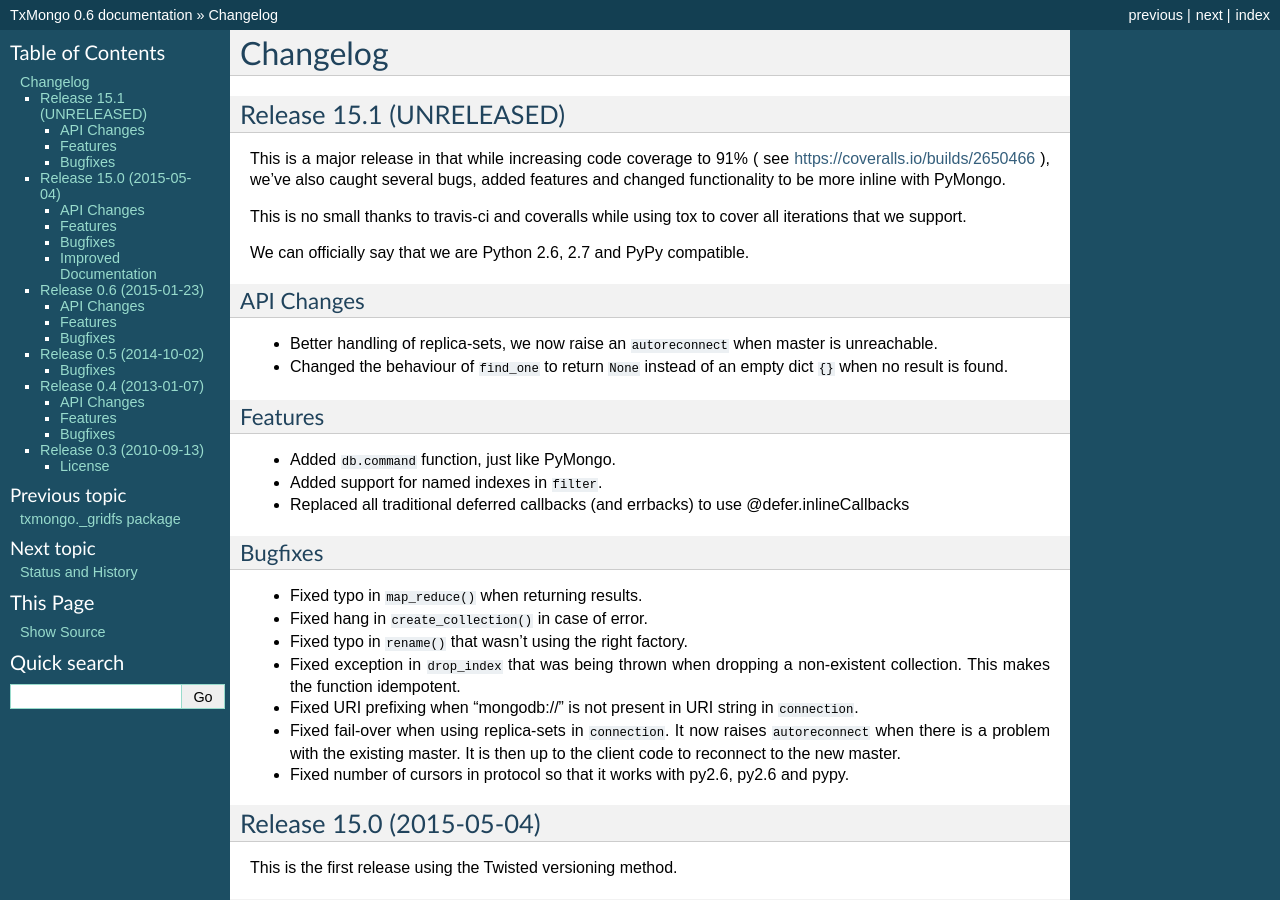
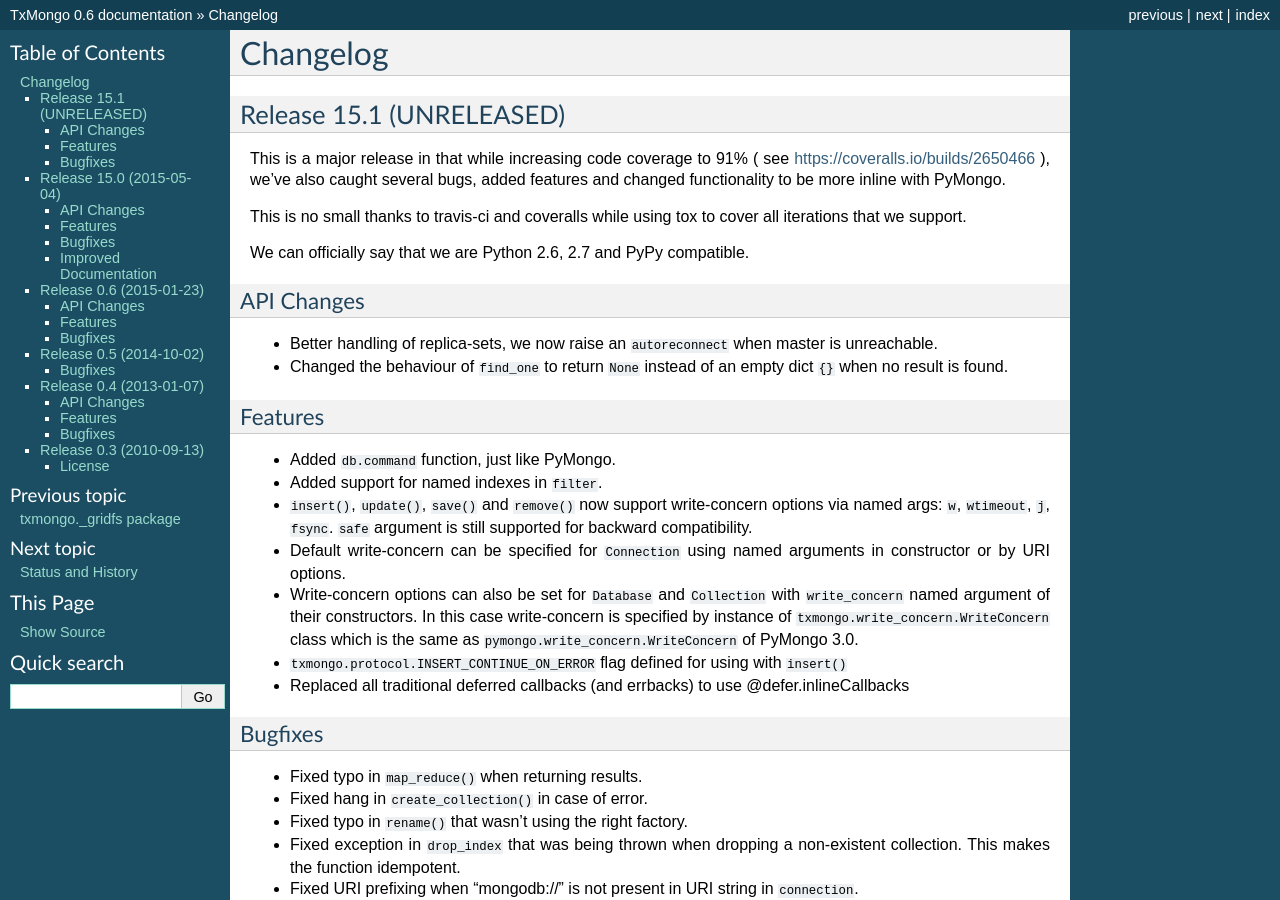
Before and after one commit to twisted/txmongo, a Sphinx documentation site: the page built from docs/source/NEWS.rst, in a window 1280 px wide and 900 px high. Built offline with Sphinx 7.4.7, drawn with Linux system fonts in a browser that asks for light colours; formulas are drawn with MathJax 3.

Commit message:
New write-concern API added to NEWS.rst

```diff
--- a/docs/source/NEWS.rst
+++ b/docs/source/NEWS.rst
@@ -25,6 +25,16 @@
 
 - Added ``db.command`` function, just like PyMongo.
 - Added support for named indexes in ``filter``.
+- ``insert()``, ``update()``, ``save()`` and ``remove()`` now support write-concern options via
+  named args: ``w``, ``wtimeout``, ``j``, ``fsync``. ``safe`` argument is still supported for
+  backward compatibility.
+- Default write-concern can be specified for ``Connection`` using named arguments in constructor
+  or by URI options.
+- Write-concern options can also be set for ``Database`` and ``Collection`` with ``write_concern``
+  named argument of their constructors. In this case write-concern is specified by instance of
+  ``txmongo.write_concern.WriteConcern`` class which is the same as
+  ``pymongo.write_concern.WriteConcern`` of PyMongo 3.0.
+- ``txmongo.protocol.INSERT_CONTINUE_ON_ERROR`` flag defined for using with ``insert()``
 - Replaced all traditional deferred callbacks (and errbacks) to use @defer.inlineCallbacks
 
 Bugfixes
```
